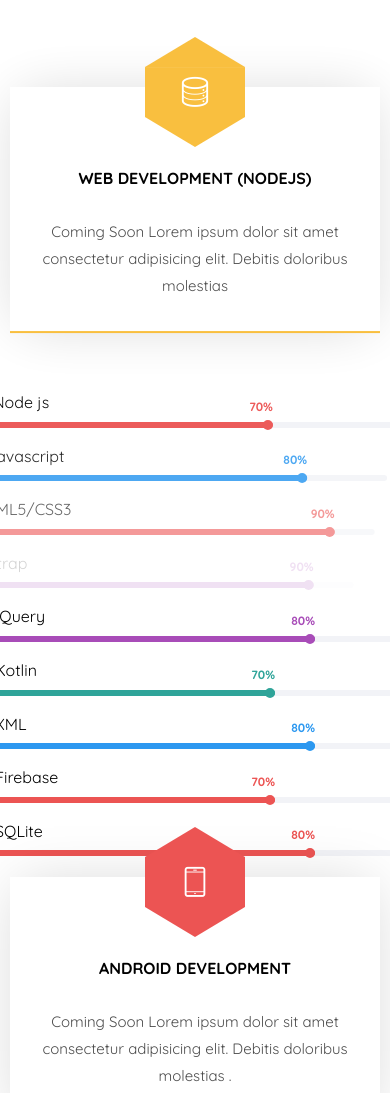
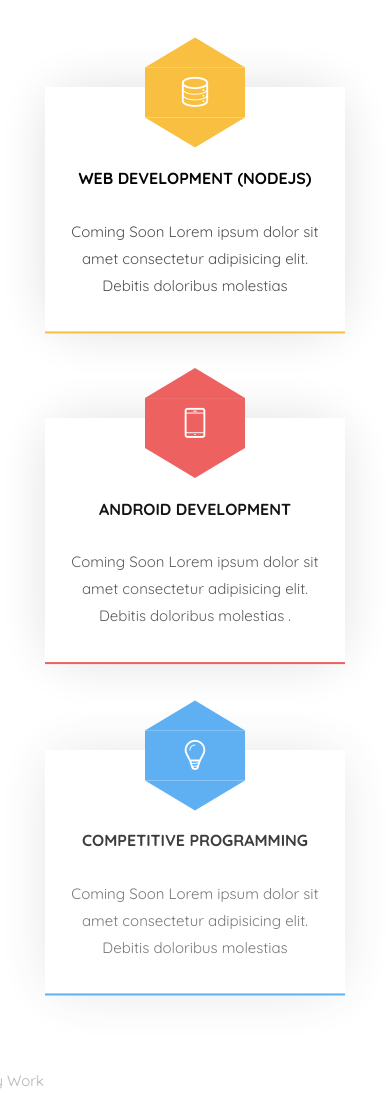
Before and after one commit to Rajpal-Diwaker/portfolio, a plain HTML site: page index.html in a window 390 px wide. Shown: the part 2928-4021 px from the top of the page. Drawn offline with nearby package versions, Linux system fonts and the light colour scheme; files whose address does not match are found by name; a web font is replaced by a local one.

Commit message:
fixed cards and percent bars

```diff
--- a/css/style-bar-skills.css
+++ b/css/style-bar-skills.css
@@ -6,7 +6,7 @@
     font-style: normal;
 }
 
-#skills-0{
+#skills-0 {
     padding-left: 70px;
     padding-right: 100px;
     font-family: "Quicksand", Arial, sans-serif;
@@ -139,9 +139,27 @@
     color: #4054b2;
 }
 
+.show {
+    display: none;
+}
+
 @media only screen and (max-width: 500px) {
-    #skills-0{
+    #skills-0 {
         padding-left: 10px;
         padding-right: 10px;
     }
+    .percent-bars {
+        display: none;
+    }
+    .margin-expertise {
+        height: 20px;
+    }
+    .show {
+        display: block;
+    }
+
+    .margin-card {
+        margin-left: 20px;
+        margin-right: 20px;
+    }
 }
--- a/index.html
+++ b/index.html
@@ -238,8 +238,8 @@
             </div>
             <div class="row" style="margin-top: 60px;">
             </div>
-            <div class="row">
-                <div class="col-md-4 text-center animate-box">
+            <div class="row margin-card">
+                <div class="col-lg-4 text-center animate-box">
                     <div class="skills-card color-3">
                         <span class="icon">
                             <i class="icon-data"></i>
@@ -252,14 +252,15 @@
                     </div>
                 </div>
                 <div class="col-lg-2"></div>
-                <div class="col-lg-6" id="web">
+                <div class="col-lg-6 percent-bars" id="web">
                 </div>
             </div>
-            <div class="row">
-                <div class="col-lg-6" id="android">
+            <div class="row margin-expertise"></div>
+            <div class="row margin-card">
+                <div class="col-lg-6 percent-bars" id="android">
                 </div>
                 <div class="col-lg-2"></div>
-                <div class="col-md-4 text-center animate-box">
+                <div class="col-lg-4 text-center animate-box">
                     <div class="skills-card color-2">
                         <span class="icon">
                             <i class="icon-phone3"></i>
@@ -272,7 +273,8 @@
                     </div>
                 </div>
             </div>
-            <div class="row">
+            <div class="row margin-expertise"></div>
+            <div class="row margin-card">
                 <div class="col-lg-4 text-center animate-box">
                     <div class="skills-card color-1">
                         <span class="icon">
@@ -286,9 +288,10 @@
                     </div>
                 </div>
                 <div class="col-lg-2"></div>
-                <div class="col-lg-6" id="cp">
+                <div class="col-lg-6 percent-bars" id="cp">
                 </div>
             </div>
+            <div class="row margin-expertise"></div>
         </section>
 
         <section id="nav-projects">
```
